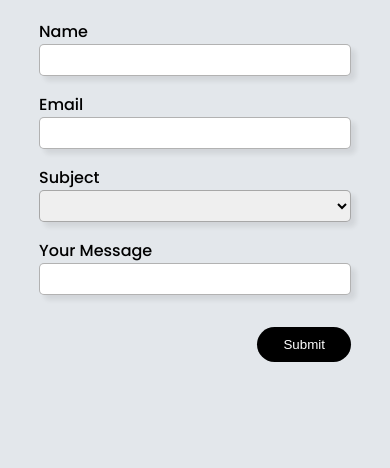
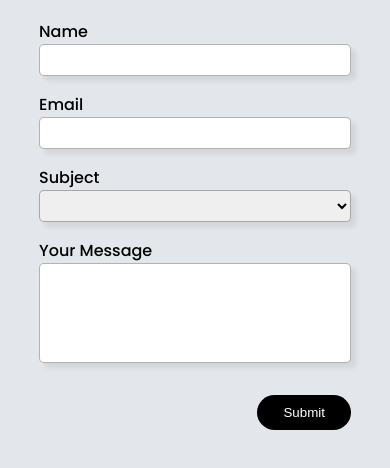
Before and after one commit to aristuchahya/personal-web, a plain HTML site: page Day-2/Task2/contact-form.html in a window 390 px wide. Shown: the part 168-636 px from the top of the page. Drawn offline with Linux system fonts and the light colour scheme.

Commit message:
textarea optimize

```diff
--- a/Day-2/Task2/assets/css/style.css
+++ b/Day-2/Task2/assets/css/style.css
@@ -290,6 +290,10 @@ button[type="submit"]:hover {
     box-shadow: 5px 5px 5px rgba(0, 0, 0, 0.08);
   }
 
+  textarea {
+    height: 100px;
+  }
+
   button[type="submit"] {
     width: 30%;
     margin-top: 1rem;
```
